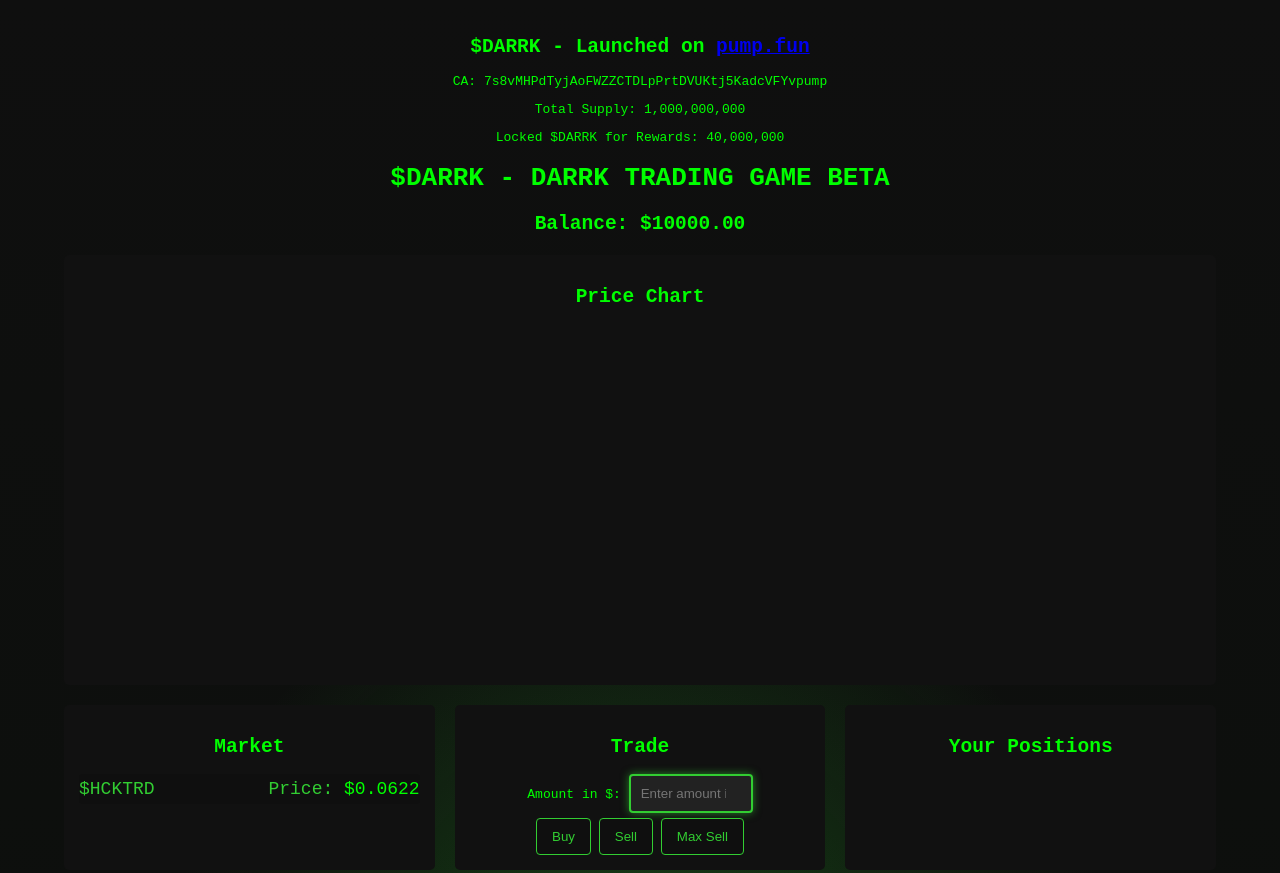
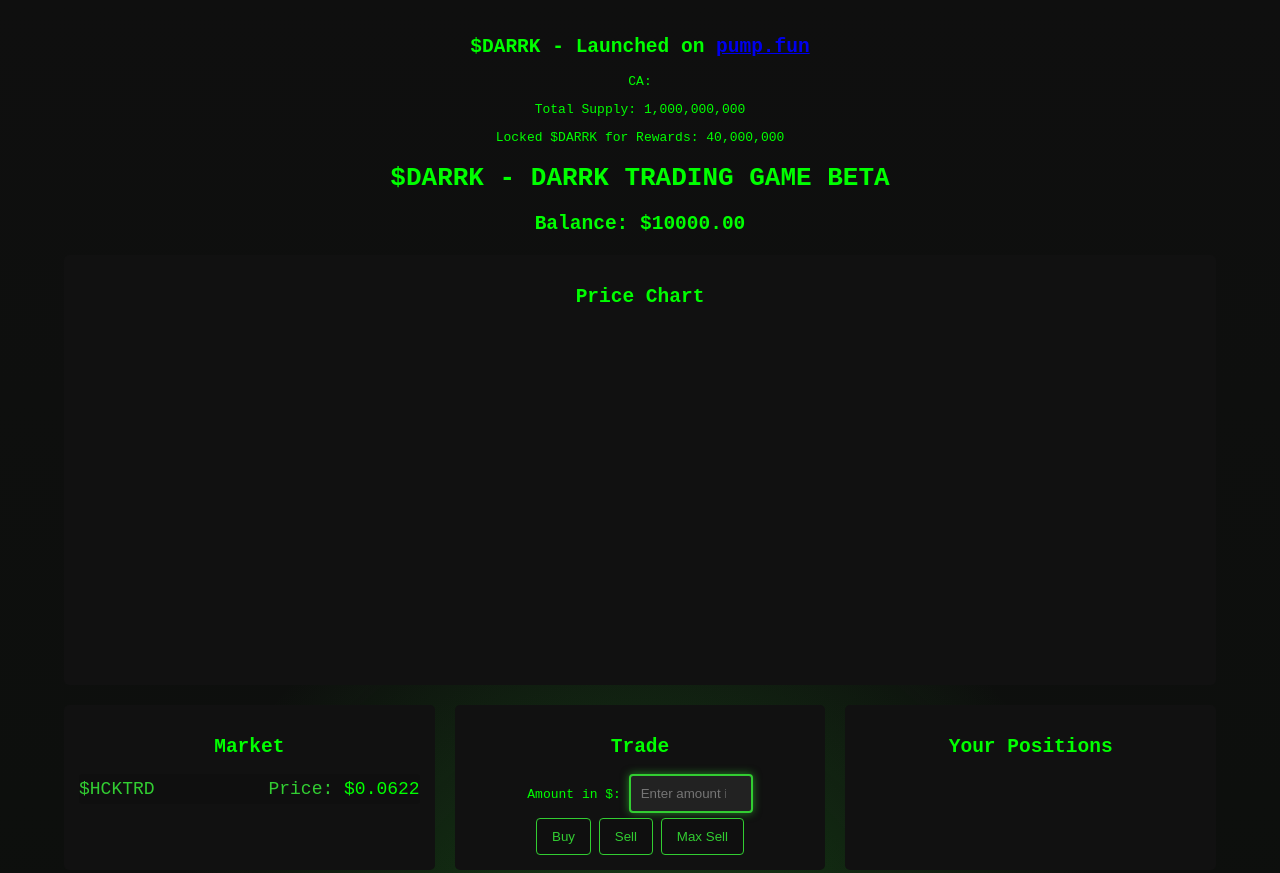
Before and after one commit to itsKrimz/Dark-Trading-Game, a plain HTML site: page index.html in a window 1280 px wide. Shown: the top 873 px of the page. Drawn offline with nearby package versions, Linux system fonts and the light colour scheme.

Commit message:
Update index.html

```diff
--- a/index.html
+++ b/index.html
@@ -11,7 +11,7 @@
   <div class="container">
     <div id="hcktrd-info">
       <h2>$DARRK - Launched on <a href="https://pump.fun" target="_blank">pump.fun</a></h2>
-      <p>CA: 7s8vMHPdTyjAoFWZZCTDLpPrtDVUKtj5KadcVFYvpump</p>
+      <p>CA: </p>
       <p>Total Supply: 1,000,000,000</p>
       <p>Locked $DARRK for Rewards: 40,000,000</p>
     </div>
```
